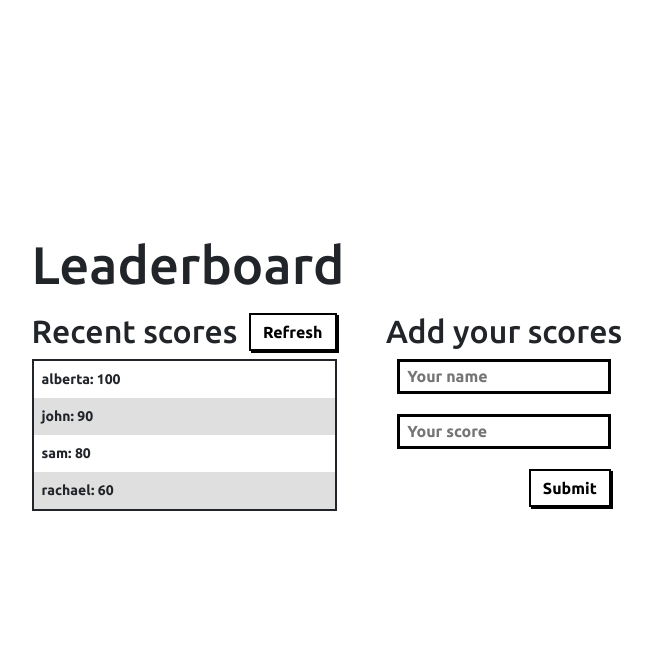
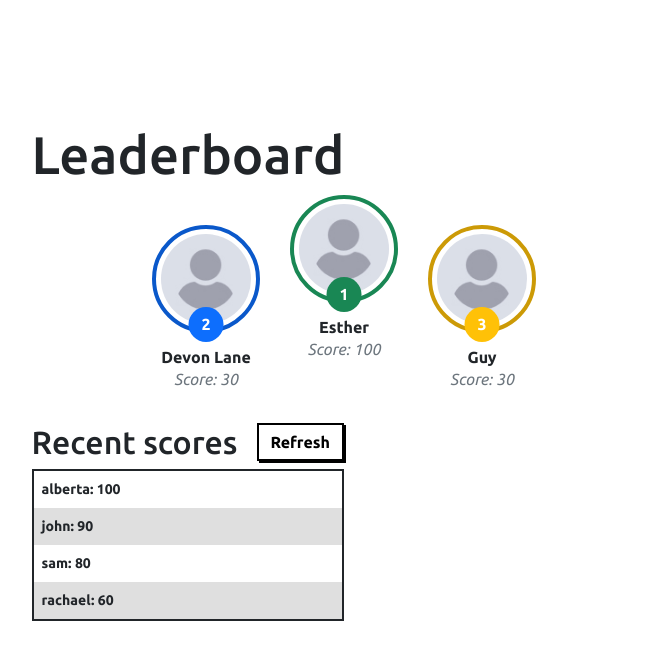
Before and after one commit to Stephen-Adom/leaderboard, a website built with webpack: page src/index.html in a window 1280 px wide. Shown: the whole page, without its empty margins (296-948 px from the left). Built offline with nearby package versions, Linux system fonts and the light colour scheme.

Commit message:
design the placement scoreboard

```diff
--- a/src/index.html
+++ b/src/index.html
@@ -21,6 +21,50 @@
     <main>
       <h1>Leaderboard</h1>
 
+      <div
+        class="top-score-board d-flex align-items-center justify-content-center gap-5 mb-4 mt-5"
+      >
+        <div
+          class="second-place placement d-flex flex-column justify-content-center"
+        >
+          <div class="profile-container position-relative">
+            <span class="position-absolute badge rounded-circle bg-primary">
+              2
+            </span>
+          </div>
+          <div class="user-info text-center mt-4">
+            <h6 class="mb-0 fw-bold">Devon Lane</h6>
+            <span class="d-block fst-italic text-muted text-muted"
+              >Score: 30</span
+            >
+          </div>
+        </div>
+
+        <div class="first-place placement">
+          <div class="profile-container position-relative">
+            <span class="position-absolute badge rounded-circle bg-success">
+              1
+            </span>
+          </div>
+          <div class="user-info text-center mt-4">
+            <h6 class="mb-0 fw-bold">Esther</h6>
+            <span class="d-block fst-italic text-muted">Score: 100</span>
+          </div>
+        </div>
+
+        <div class="third-place placement">
+          <div class="profile-container position-relative">
+            <span class="position-absolute badge rounded-circle bg-warning">
+              3
+            </span>
+          </div>
+          <div class="user-info text-center mt-4">
+            <h6 class="mb-0 fw-bold">Guy</h6>
+            <span class="d-block fst-italic text-muted">Score: 30</span>
+          </div>
+        </div>
+      </div>
+
       <section class="leaderboard-container">
         <div class="recent-scores">
           <div class="recent-scores-header">
@@ -33,7 +77,7 @@
           <ul class="scoreboard"></ul>
         </div>
 
-        <div class="add-score-section">
+        <!-- <div class="add-score-section">
           <h2>Add your scores</h2>
 
           <form action="">
@@ -62,7 +106,7 @@
               </button>
             </div>
           </form>
-        </div>
+        </div> -->
       </section>
     </main>
     <script
--- a/src/styles.css
+++ b/src/styles.css
@@ -35,6 +35,46 @@ h2 {
   font-weight: 600;
   box-shadow: 2px 2px;
   cursor: pointer;
+}
+
+.profile-container {
+  width: 90px;
+  height: 90px;
+  border-radius: 50%;
+  background-color: grey;
+  outline-offset: 5px;
+  background-image: url('./assets/default.jpg');
+  background-position: center;
+  background-size: cover;
+  background-repeat: no-repeat;
+}
+
+.first-place {
+  transform: translateY(-30px);
+}
+
+.first-place .profile-container {
+  outline: 4px solid #198754;
+}
+
+.second-place .profile-container {
+  outline: 4px solid #0a58ca;
+}
+
+.third-place .profile-container {
+  outline: 4px solid #cc9a06;
+}
+
+.badge {
+  bottom: -18px;
+  left: 50%;
+  transform: translateX(-50%);
+  width: 35px;
+  height: 35px;
+  display: flex;
+  align-items: center;
+  justify-content: center;
+  font-size: 16px;
 }
 
 .leaderboard-container {
```
